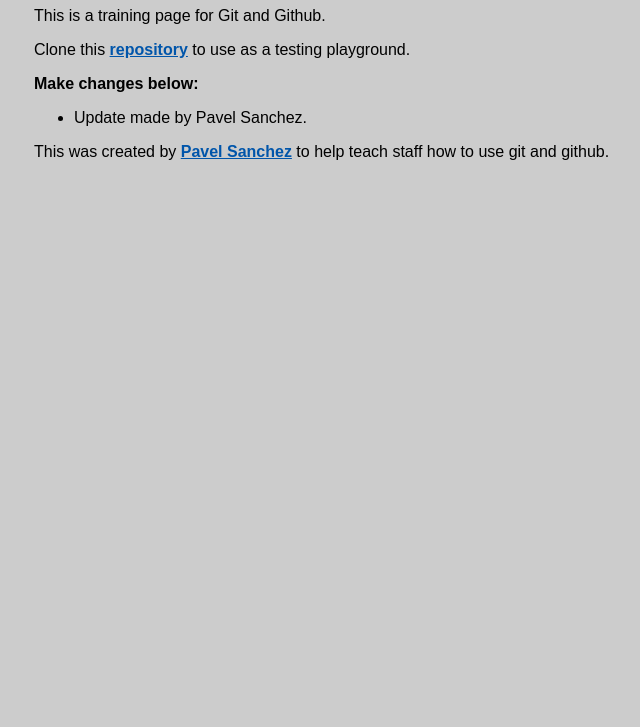
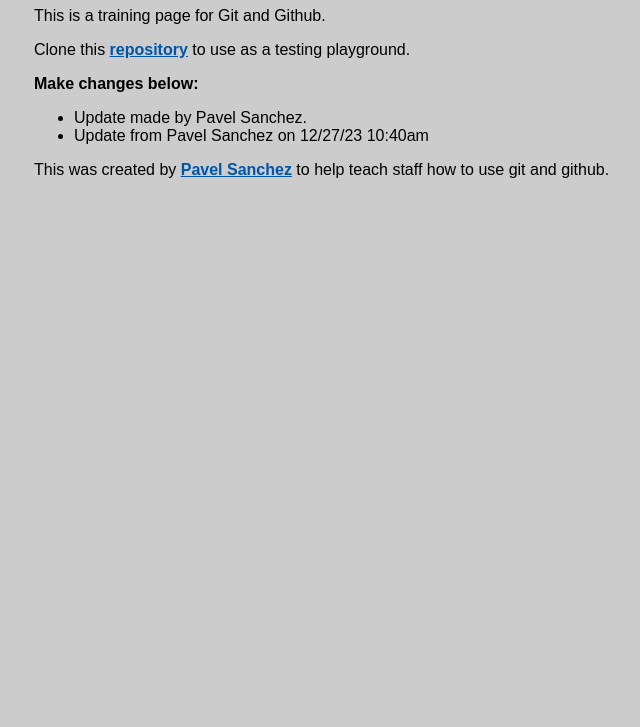
Before and after one commit to PaleBluDot/github-training, a website: page index.html in a window 1280 px wide. Shown: the part 73-800 px from the top of the page, without its empty margins (30-670 px from the left). Drawn offline with Linux system fonts and the light colour scheme.

Commit message:
update made today

```diff
--- a/index.html
+++ b/index.html
@@ -47,6 +47,7 @@
 				<p><strong>Make changes below:</strong></p>
 				<ul>
 					<li>Update made by Pavel Sanchez.</li>
+					<li>Update from Pavel Sanchez on 12/27/23 10:40am</li>
 				</ul>
 			</section>
 			<section>
```
